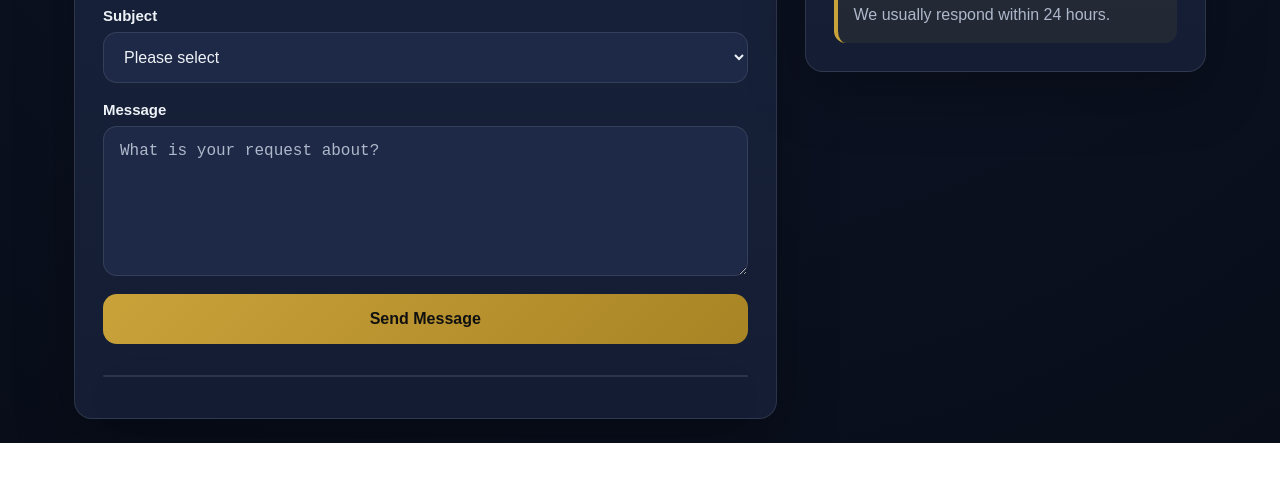
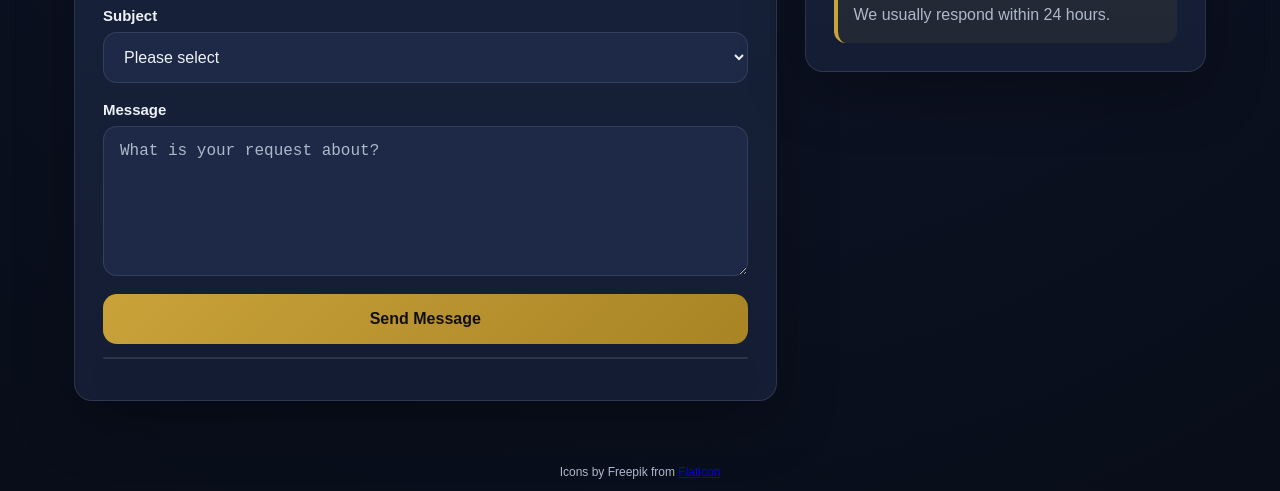
Before and after one commit to Cangir117/heval-ai-inquiry-assistant, a website: page frontend/index.html in a window 1280 px wide. Shown: the part 579-1070 px from the top of the page. Before the commit the page ends 1022 px from the top, so only its background shows below. Drawn offline with Linux system fonts and the light colour scheme.

Commit message:
fix: layout improvements, footer, result positioning

```diff
--- a/frontend/index.html
+++ b/frontend/index.html
@@ -54,8 +54,9 @@
           </div>
 
           <button type="button" class="btn btn-primary" id="analyzeBtn">Send Message</button>
-          <pre id="result"></pre>
         </form>
+
+        <pre id="result"></pre>
       </div>
 
       <aside class="info-card">
@@ -67,12 +68,12 @@
         <div class="info-stack">
           <div class="info-box">
             <strong>E-Mail</strong>
-            <a href="mailto:kontakt@hevalautomation.com">kontakt@hevalautomation.com</a>
+            <span>your@email.com</span>
           </div>
 
           <div class="info-box">
             <strong>Phone</strong>
-            <a href="tel:+4917664835592">+49 176 64835592</a>
+            <span>+49 XXX XXX XXXX</span>
           </div>
 
           <div class="info-box">
@@ -103,6 +104,14 @@
 
   </div>
 
+
+  <footer>
+    <p style="font-size: 12px; color: #aeb8cb; margin-top: 20px;">
+      Icons by Freepik from
+      <a href="https://www.flaticon.com" target="_blank">Flaticon</a>
+    </p>
+  </footer>
+
   <script src="script.js"></script>
 </body>
 
--- a/frontend/style.css
+++ b/frontend/style.css
@@ -246,3 +246,10 @@ textarea {
     padding: 22px;
   }
 }
+
+footer {
+  text-align: center;
+  margin-top: 40px;
+  font-size: 12px;
+  color: var(--muted);
+}
```
Also changed, not shown: frontend/images/screenshots/result.png (added), frontend/images/screenshots/tool.png (added).
